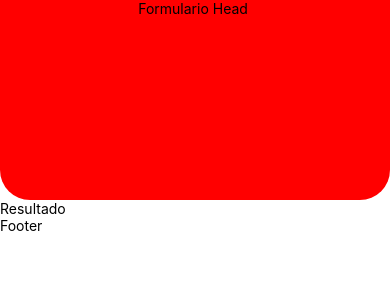
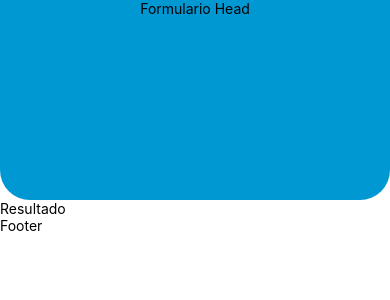
Before and after one commit to davidroman-hub/Taxes-Quote, a React Native app: screen / in a window 390 px wide. Shown: the top 300 px of the page. Built offline with nearby package versions, Linux system fonts and the light colour scheme.

Commit message:
T-4 changing statusBar

```diff
--- a/App.js
+++ b/App.js
@@ -1,13 +1,16 @@
 import React,{Fragment} from 'react'
-import {StyleSheet, View, Text, SafeAreaView} from 'react-native'
+import {StyleSheet, View, Text, SafeAreaView, StatusBar} from 'react-native'
+import colors from './src/utils/colors' // all the props of colors like Sass
+
 
 
 const App = () => {
   return (
     <Fragment>
       {/* <> */}
+        <StatusBar barStyle='light-content' />
           <SafeAreaView style={styles.safeArea}>
-            <Text>Formulario Head </Text>
+            <Text> Formulario Head </Text>
           </SafeAreaView>
 
           <View>
@@ -25,7 +28,7 @@ const App = () => {
 
 const styles = StyleSheet.create({
   safeArea: {
-    backgroundColor: '#f00',
+    backgroundColor: colors.PRIMARY_COLOR ,
     height:200,
     borderBottomLeftRadius:30,
     borderBottomRightRadius:30,
--- /dev/null
+++ b/src/utils/colors.js
@@ -0,0 +1,9 @@
+
+// colors
+
+//const PRIMARY_COLOR = '#000'
+
+export default{
+    PRIMARY_COLOR:'#0098D3',
+    PRIMARY_COLOR_DARK:'#006691',
+}
```
